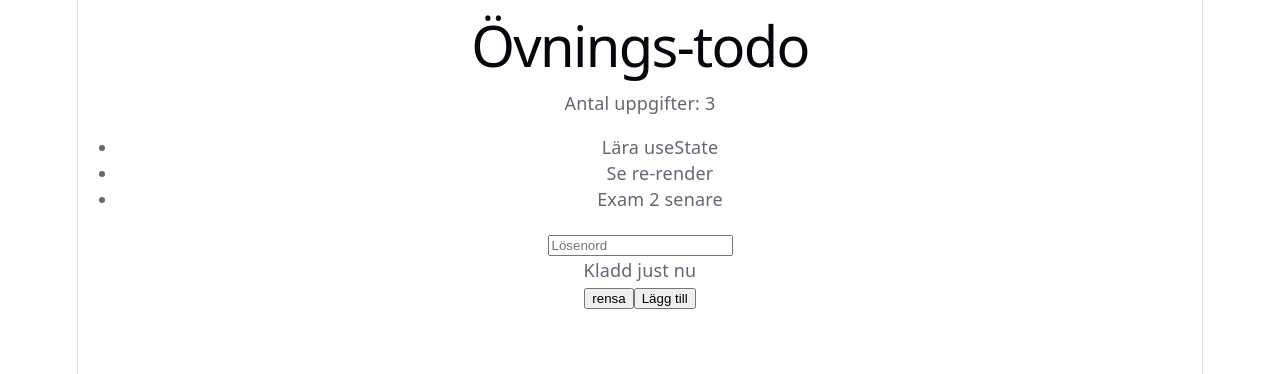
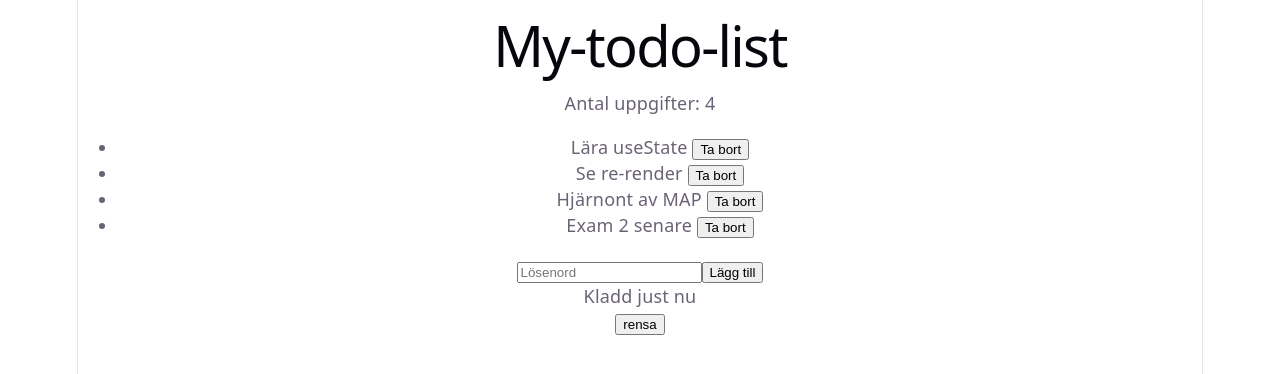
Before and after one commit to Iberia-Netrunner/todo-app, a React (Vite) app: page / in a window 1280 px wide. Shown: the top 374 px of the page. Built offline with nearby package versions, Linux system fonts and the light colour scheme.

Commit message:
Camp c4: ta bort med filter - ingen splice på state

```diff
--- a/src/App.jsx
+++ b/src/App.jsx
@@ -6,8 +6,11 @@ function App() {
   const [todos, setTodos] = useState([
     "Lära useState",
     "Se re-render",
+    "Hjärnont av MAP",
     "Exam 2 senare",
-  ]);
+]);
+
+
 const [draft, setDraft] = useState ("");
 
 function handleChange (e) {
@@ -24,23 +27,37 @@ function handleAdd() {
   setTodos([...todos, text]);
   setDraft ("");
 }
-
+//Använder filter för att splice rör i original arrayen
+//medan filter endast filtrerar bort den item man klickat bort
+function handleRemove (textToRemove) {
+const kvar = todos.filter(function (todo) {
+  return todo !== textToRemove;
+});
+setTodos(kvar);
+}
 
 //Todo:Detta skalar inte- behöver loop
+//Map () loopar genom todos-arrayen och skapar <li> per item
+//key={todo} ger varje element unikt ID så React vet vad som ska ändras/sortering
   return (
     <main>
-      <h1>Övnings-todo</h1>
+      <h1>My-todo-list</h1>
       <p>Antal uppgifter: {todos.length}</p>
       <ul>
         {todos.map(function (todo) {
-        return <li key={todo}>{todo}</li>;
-
-        })}
-        </ul>
-      <input type ="text" value={draft} onChange={handleChange}
-      placeholder="Lösenord" />
+          return (
+            <li key={todo}>
+             {todo} {" "}
+             <button type="button" onClick={function () {handleRemove (todo); }}>
+               Ta bort
+             </button>
+             </li>
+           );
+         })}
+      </ul>
+      <input type ="text" value={draft} onChange={handleChange} placeholder="Lösenord" />
+      <button type="add-button" onClick={handleAdd}>Lägg till</button>
       <p>Kladd just nu {draft}</p><button type="button" onClick={handleClear}>rensa</button>
-      <button type="add-button" onClick={handleAdd}>Lägg till</button>
 
     </main>
   );
```
